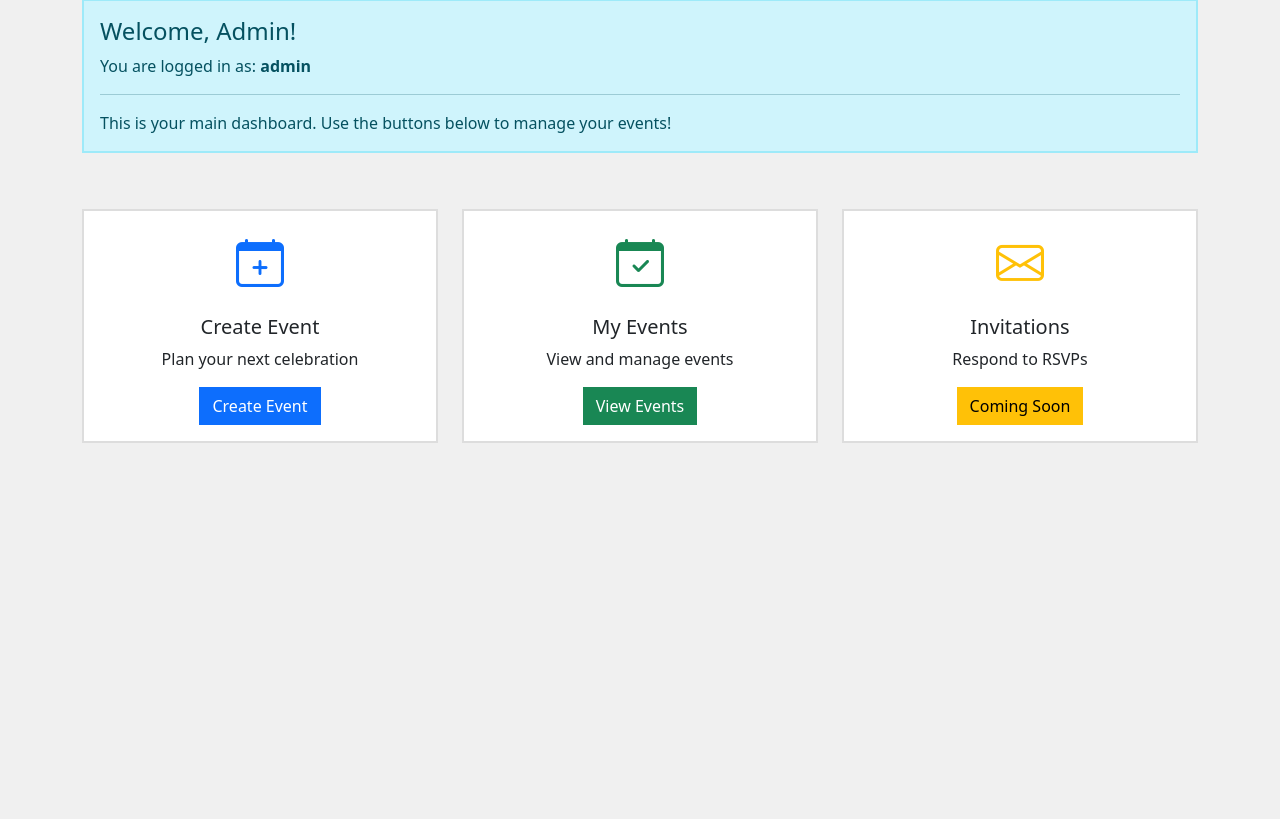
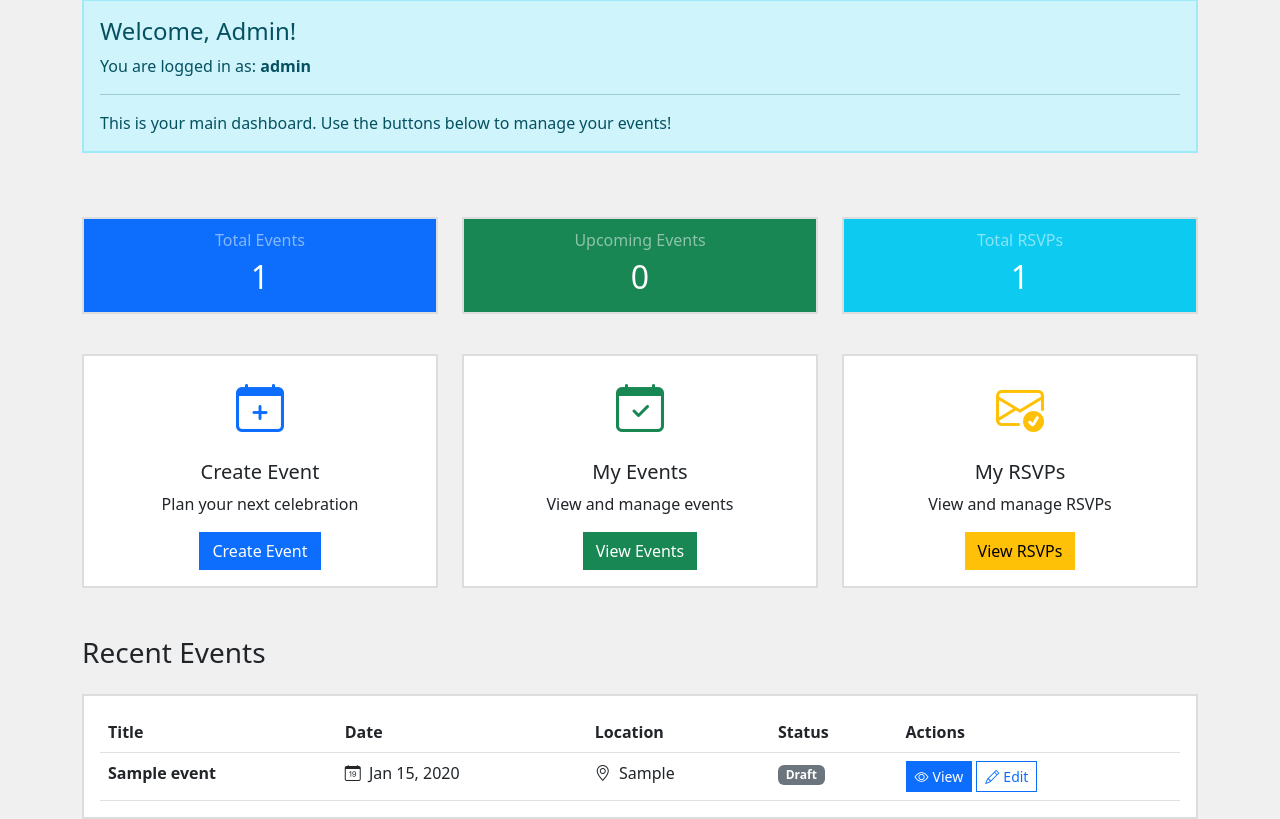
Before and after one commit to meiyo99/Gatherly, a PHP site: page /gatherly/dashboard.php in a window 1280 px wide. Shown: the part 177-996 px from the top of the page. Before the commit the page ends 620 px from the top, so only its background shows below. Run offline with PHP 8.4, Linux system fonts and the light colour scheme; a user stored in the database is signed in; tables that the repository leaves empty hold one stand-in row (values such as "Sample post").

Commit message:
add statistics to dashboard

```diff
--- a/dashboard.php
+++ b/dashboard.php
@@ -1,5 +1,6 @@
 <?php
 require_once __DIR__ . '/config/config.php';
+require_once __DIR__ . '/app/config/Database.php';
 session_start();
 
 // Check if user is logged in
@@ -10,6 +11,24 @@ if (!isset($_SESSION['user_id'])) {
 
 $user_name = $_SESSION['first_name'] . ' ' . $_SESSION['last_name'];
 $user_role = $_SESSION['role'];
+
+$db = Database::getInstance()->getConnection();
+
+$stmt = $db->prepare("SELECT COUNT(*) as total FROM events WHERE host_id = :user_id");
+$stmt->execute([':user_id' => $_SESSION['user_id']]);
+$total_events = $stmt->fetchColumn();
+
+$stmt = $db->prepare("SELECT COUNT(*) as total FROM events WHERE host_id = :user_id AND event_date >= CURDATE() AND status = 'published'");
+$stmt->execute([':user_id' => $_SESSION['user_id']]);
+$upcoming_events = $stmt->fetchColumn();
+
+$stmt = $db->prepare("SELECT COUNT(*) as total FROM rsvps r INNER JOIN events e ON r.event_id = e.event_id WHERE e.host_id = :user_id");
+$stmt->execute([':user_id' => $_SESSION['user_id']]);
+$total_rsvps = $stmt->fetchColumn();
+
+$stmt = $db->prepare("SELECT * FROM events WHERE host_id = :user_id ORDER BY created_at DESC LIMIT 5");
+$stmt->execute([':user_id' => $_SESSION['user_id']]);
+$recent_events = $stmt->fetchAll();
 ?>
 <!DOCTYPE html>
 <html lang="en">
@@ -89,6 +108,33 @@ $user_role = $_SESSION['role'];
             </div>
         </div>
 
+        <div class="row g-4 mt-4">
+            <div class="col-md-4">
+                <div class="card bg-primary text-white">
+                    <div class="card-body text-center">
+                        <h6 class="card-subtitle mb-2 text-white-50">Total Events</h6>
+                        <h2 class="card-title mb-0"><?= $total_events ?></h2>
+                    </div>
+                </div>
+            </div>
+            <div class="col-md-4">
+                <div class="card bg-success text-white">
+                    <div class="card-body text-center">
+                        <h6 class="card-subtitle mb-2 text-white-50">Upcoming Events</h6>
+                        <h2 class="card-title mb-0"><?= $upcoming_events ?></h2>
+                    </div>
+                </div>
+            </div>
+            <div class="col-md-4">
+                <div class="card bg-info text-white">
+                    <div class="card-body text-center">
+                        <h6 class="card-subtitle mb-2 text-white-50">Total RSVPs</h6>
+                        <h2 class="card-title mb-0"><?= $total_rsvps ?></h2>
+                    </div>
+                </div>
+            </div>
+        </div>
+
         <div class="row g-4 mt-3">
             <div class="col-md-4">
                 <div class="card">
@@ -113,14 +159,77 @@ $user_role = $_SESSION['role'];
             <div class="col-md-4">
                 <div class="card">
                     <div class="card-body text-center">
-                        <i class="bi bi-envelope text-warning" style="font-size: 3rem;"></i>
-                        <h5 class="card-title mt-3">Invitations</h5>
-                        <p class="card-text">Respond to RSVPs</p>
-                        <a href="#" class="btn btn-warning">Coming Soon</a>
+                        <i class="bi bi-envelope-check text-warning" style="font-size: 3rem;"></i>
+                        <h5 class="card-title mt-3">My RSVPs</h5>
+                        <p class="card-text">View and manage RSVPs</p>
+                        <a href="<?= BASE_URL ?>/rsvps.php" class="btn btn-warning">View RSVPs</a>
                     </div>
                 </div>
             </div>
         </div>
+
+        <?php if (count($recent_events) > 0): ?>
+        <div class="row mt-5">
+            <div class="col-12">
+                <h3 class="mb-4">Recent Events</h3>
+                <div class="card">
+                    <div class="card-body">
+                        <div class="table-responsive">
+                            <table class="table table-hover mb-0">
+                                <thead>
+                                    <tr>
+                                        <th>Title</th>
+                                        <th>Date</th>
+                                        <th>Location</th>
+                                        <th>Status</th>
+                                        <th>Actions</th>
+                                    </tr>
+                                </thead>
+                                <tbody>
+                                    <?php foreach ($recent_events as $event): ?>
+                                    <tr>
+                                        <td>
+                                            <strong><?= htmlspecialchars($event['title']) ?></strong>
+                                        </td>
+                                        <td>
+                                            <i class="bi bi-calendar-date me-1"></i>
+                                            <?= date('M d, Y', strtotime($event['event_date'])) ?>
+                                        </td>
+                                        <td>
+                                            <i class="bi bi-geo-alt me-1"></i>
+                                            <?= htmlspecialchars($event['location']) ?>
+                                        </td>
+                                        <td>
+                                            <span class="badge bg-<?php
+                                                echo match($event['status']) {
+                                                    'published' => 'success',
+                                                    'draft' => 'secondary',
+                                                    'completed' => 'primary',
+                                                    'cancelled' => 'danger',
+                                                    default => 'secondary'
+                                                };
+                                            ?>">
+                                                <?= ucfirst(htmlspecialchars($event['status'])) ?>
+                                            </span>
+                                        </td>
+                                        <td>
+                                            <a href="<?= BASE_URL ?>/view_event.php?id=<?= $event['event_id'] ?>" class="btn btn-sm btn-primary">
+                                                <i class="bi bi-eye me-1"></i>View
+                                            </a>
+                                            <a href="<?= BASE_URL ?>/edit_event.php?id=<?= $event['event_id'] ?>" class="btn btn-sm btn-outline-primary">
+                                                <i class="bi bi-pencil me-1"></i>Edit
+                                            </a>
+                                        </td>
+                                    </tr>
+                                    <?php endforeach; ?>
+                                </tbody>
+                            </table>
+                        </div>
+                    </div>
+                </div>
+            </div>
+        </div>
+        <?php endif; ?>
     </div>
 
     <script src="https://cdn.jsdelivr.net/npm/bootstrap@5.3.0/dist/js/bootstrap.bundle.min.js"></script>
```
